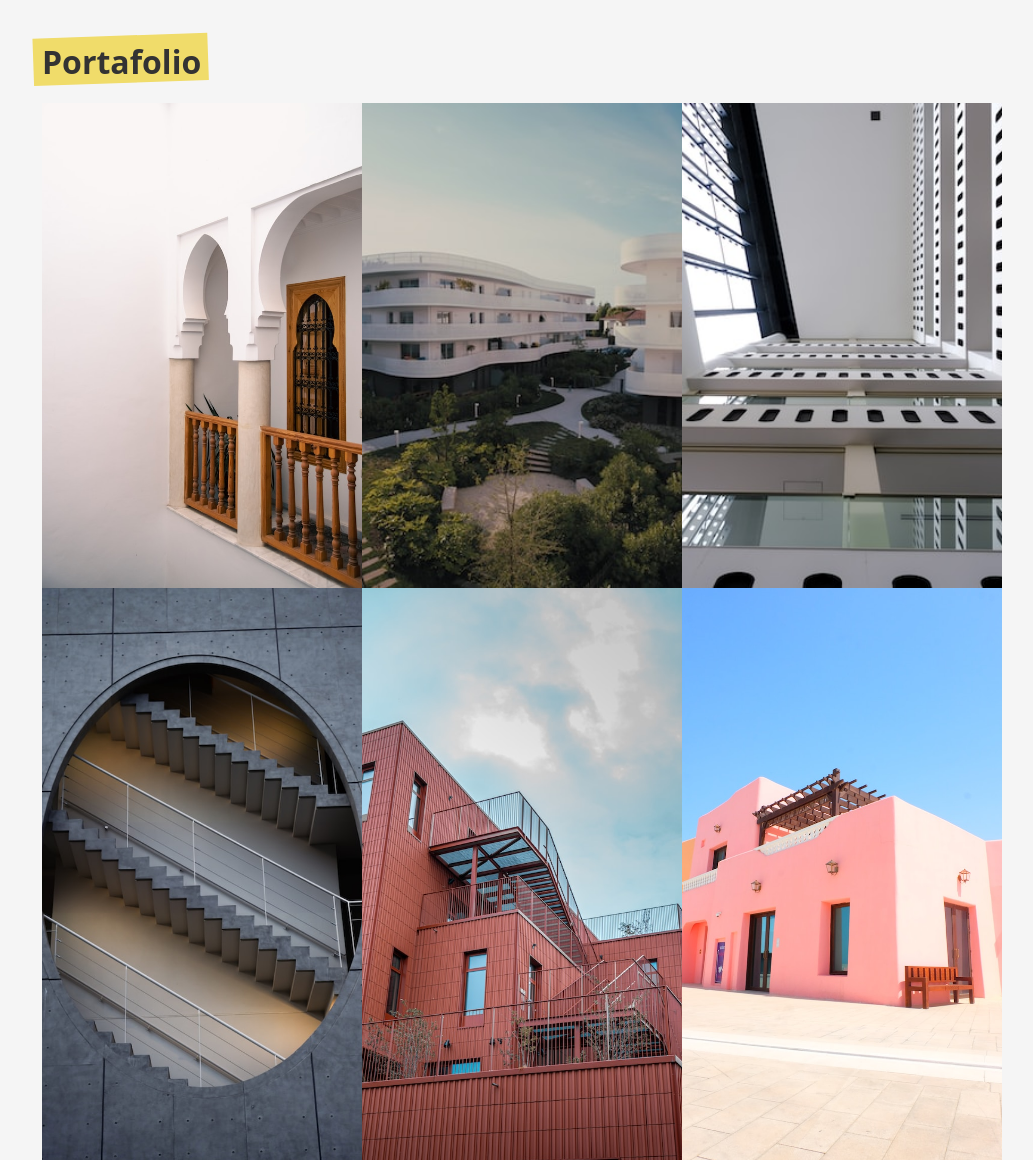
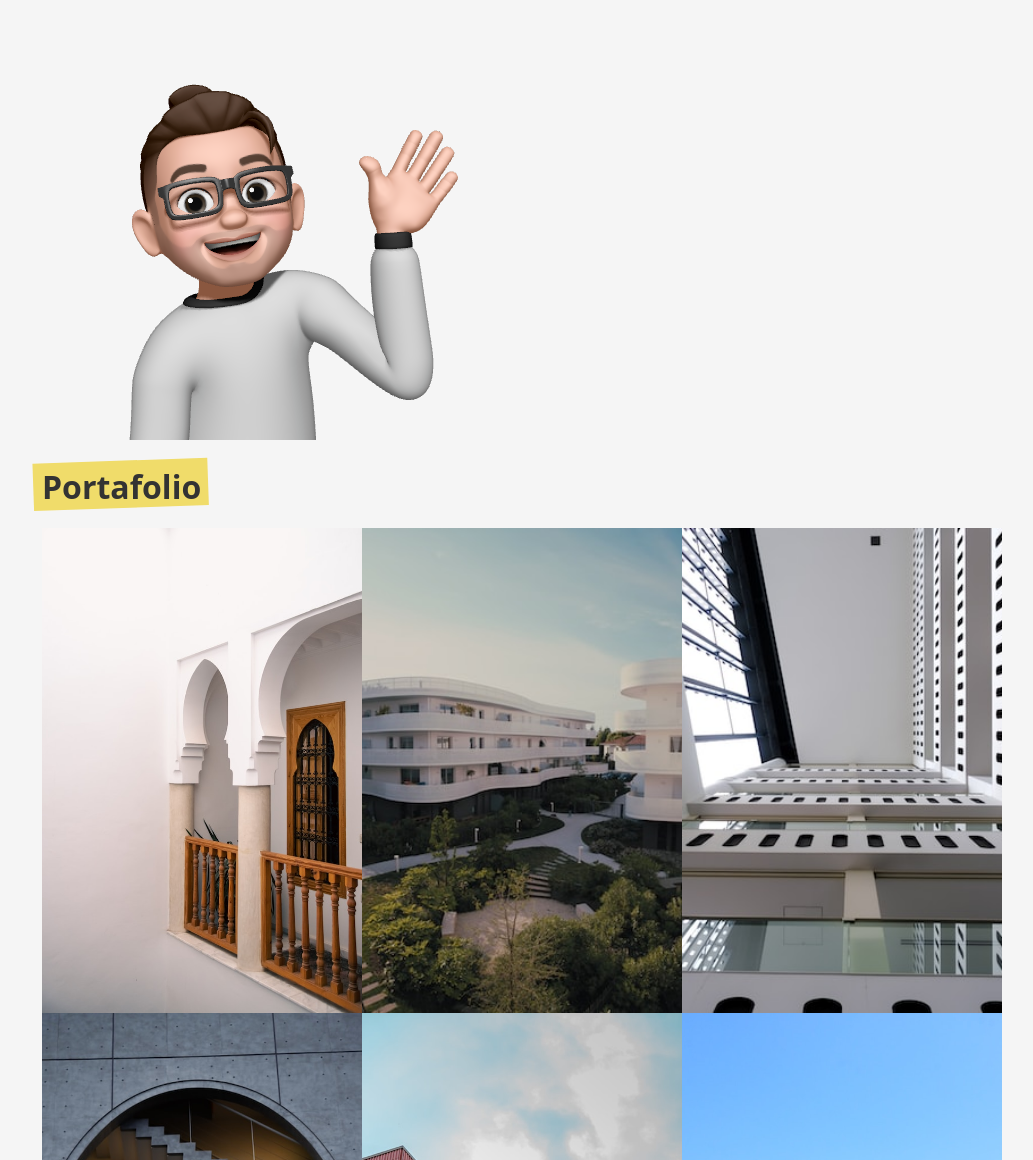
Before and after one commit to alesdevux/django-openbootcamp, a Django app: page /portafolio/ in a window 1280 px wide. Shown: the part 61-1221 px from the top of the page, without its empty margins (118-1151 px from the left). Run offline with Django 4.2, Linux system fonts and the light colour scheme.

Commit message:
♻️ extract profile image

```diff
--- a/practicaplantillas/templates/partials/about-me.html
+++ b/practicaplantillas/templates/partials/about-me.html
@@ -1,7 +1,4 @@
-{% load static %}
-<div class="bg-img">
-  <img src="{% static 'images/photographer.png' %}" alt="Photographer" class="about-me-image">
-</div>
+{% include 'partials/profile-img.html' %}
 <h1>About me</h1>
 <section class="about-me-intro">
   <p>
--- /dev/null
+++ b/practicaplantillas/templates/partials/profile-img.html
@@ -0,0 +1,4 @@
+{% load static %}
+<div class="bg-img">
+  <img src="{% static 'images/photographer.png' %}" alt="Photographer" class="about-me-image">
+</div>
--- a/practicaplantillas/templates/portafolio.html
+++ b/practicaplantillas/templates/portafolio.html
@@ -5,7 +5,10 @@
   <link rel="stylesheet" href="{% static 'styles/portafolio.css' %}">
 {% endblock styles %}
 {% block content %}
-  <h1>Portafolio</h1>
+  <section class="title-space">
+    {% include 'partials/profile-img.html' %}
+    <h1>Portafolio</h1>
+  </section>
   <section class="portafolio">
     <article class="portafolio-item">
       <div class="info">
```
